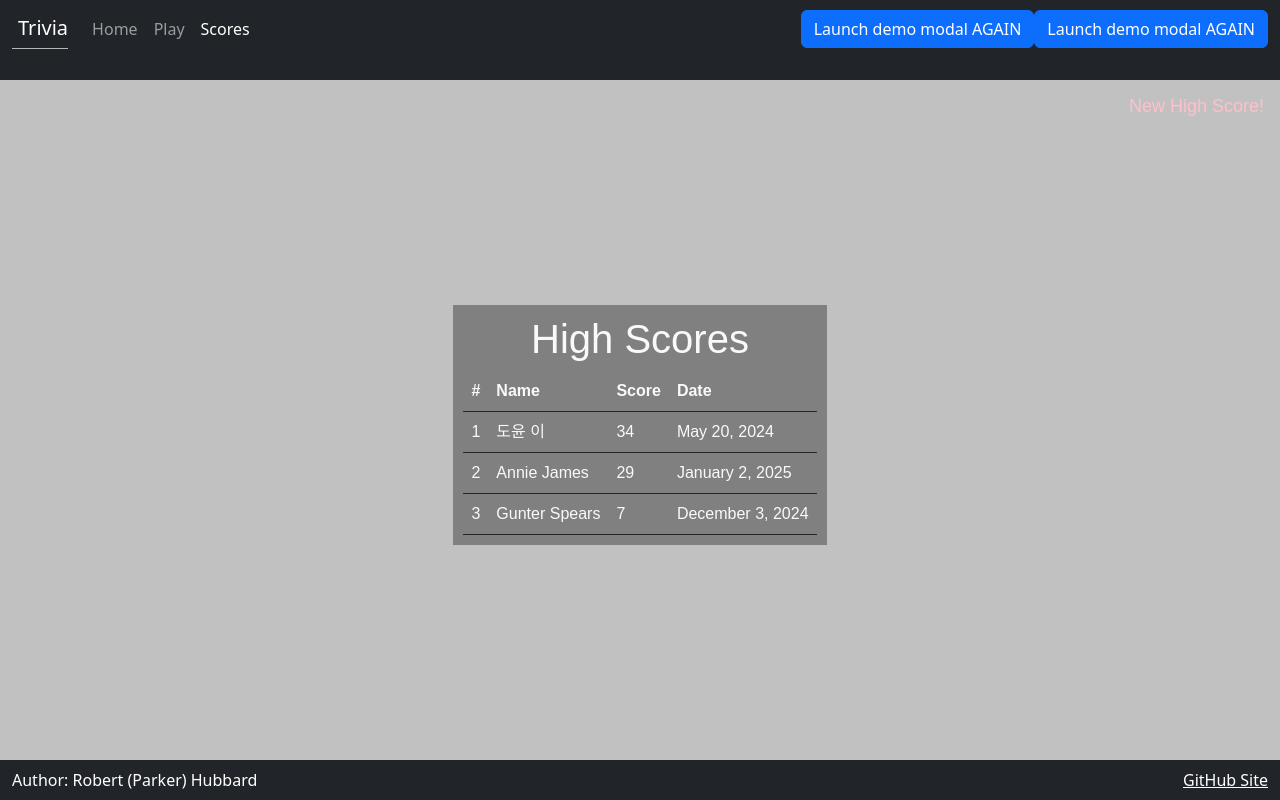
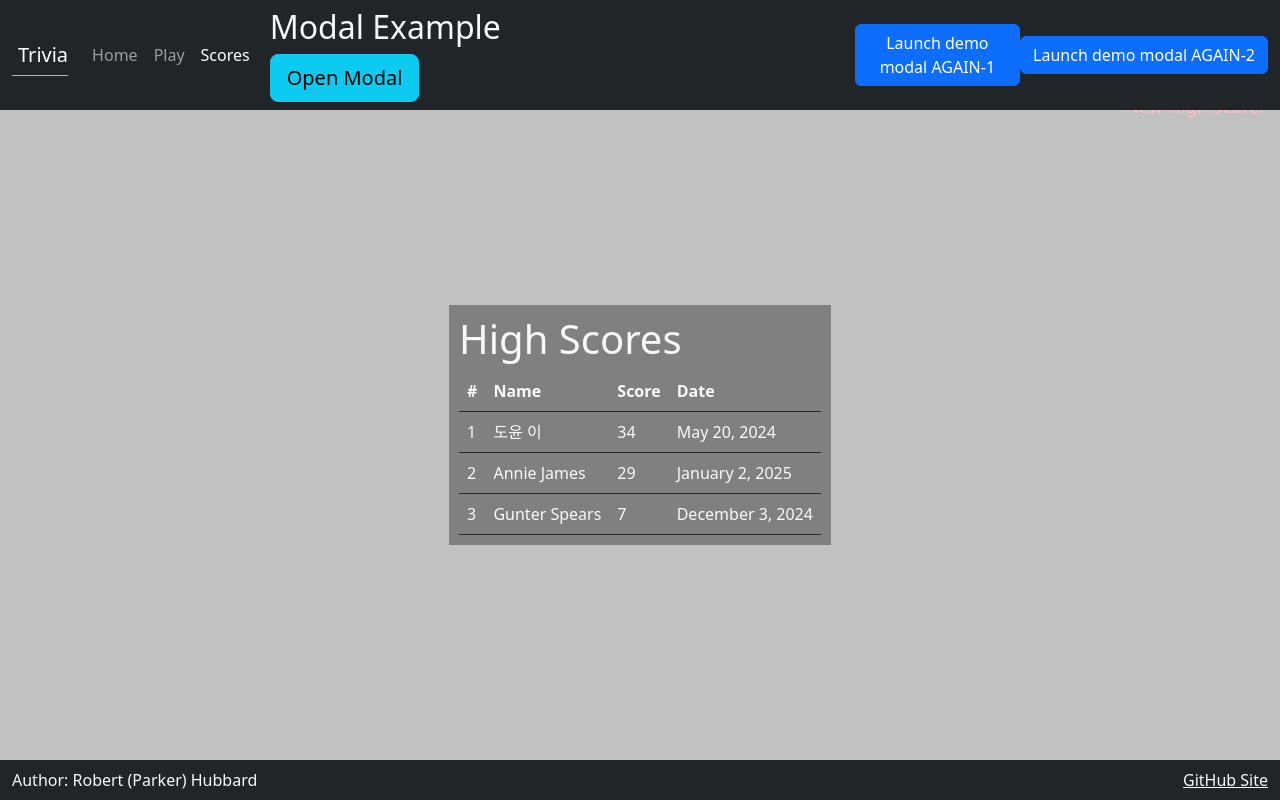
Before and after one commit to rhubba4863/startup, a React (Vite) app: page /scores in a window 1280 px wide. Built offline with nearby package versions, Linux system fonts and the light colour scheme.

Commit message:
Working on Modal. CSS not complete

```diff
--- a/public/notes.md
+++ /dev/null
@@ -1,69 +0,0 @@
-# CS 260 Notes
-
-[My startup](https://simon.cs260.click)
-
-## Helpful links
-
-- [Course instruction](https://github.com/webprogramming260)
-- [Canvas](https://byu.instructure.com)
-- [MDN](https://developer.mozilla.org)
-
-## AWS Notes
-
-Parker first edit attempt
-
-Lorem ipsum dolor sit amet, consectetur adipiscing elit, sed do eiusmod tempor incididunt ut labore et dolore magna aliqua. Ut enim ad minim veniam, quis nostrud exercitation ullamco laboris nisi ut aliquip ex ea commodo consequat. Duis aute irure dolor in reprehenderit in voluptate velit esse cillum dolore eu fugiat nulla pariatur. Excepteur sint occaecat cupidatat non proident, sunt in culpa qui officia deserunt mollit anim id est laborum.
-
-## HTML Notes
-
-Week 3 - HTML
-- [Slides]
-          https://docs.google.com/presentation/d/1WxQOxkiwffc3FXtfavaufKRMkKtxMFr1YdATpkvi4g0/edit#slide=id.g328befd9f3b_0_68
-- [Structure] (https://codepen.io/rhubba4863/pen/NPKLvoy)
-          (https://github.com/webprogramming260/.github/blob/main/profile/html/structure/structure.md)
-- [Input] (https://codepen.io/rhubba4863/pen/zxOJeoY)
-          (https://github.com/webprogramming260/.github/blob/main/profile/html/input/input.md)
-- [Media] (https://codepen.io/rhubba4863/pen/ByBOMwV)
-          (https://github.com/webprogramming260/.github/blob/main/profile/html/media/media.md)
-- [CSS]   (https://codepen.io/rhubba4863/pen/yyBQZKR)
-          (https://github.com/webprogramming260/.github/blob/main/profile/css/introduction/introduction.md)
-- [Animation-Slide] (https://developer.mozilla.org/en-US/play)
-          (https://codepen.io/Digitango/pen/eRRZaP)
-- [Responsive-Design]
-          https://codepen.io/rhubba4863/pen/XJroBvj Bootstrap
-          https://getbootstrap.com/docs/5.0/components/pagination/
-          Remember "LINK" and "script" like below
-          <head>
-            <link rel="stylesheet" href="https://cdn.jsdelivr.net/npm/bootstrap@5.3.3/dist/css/bootstrap.min.css" />
-          </head>
-
-          <body>
-            <button type="button">Plain</button>
-            <button type="button" class="btn btn-outline-primary">Bootstrap</button>
-
-            <script src="https://cdn.jsdelivr.net/npm/bootstrap@5.3.3/dist/js/bootstrap.bundle.min.js"></script>
-          </body>
-
-          https://codepen.io/rhubba4863/pen/RNbEBVL
-          https://codepen.io/rhubba4863/pen/vEBvaWe?editors=1100
-          https://codepen.io/rhubba4863/pen/dPbwjmR
-          https://codepen.io/rhubba4863/pen/emObjMm
-
-          Resize background
-          https://codepen.io/rhubba4863/pen/mybvOor
-
-          Question on Resizing text
-          https://codepen.io/rhubba4863/pen/XJrONvG
-## Week 4 - React
-
-## Goals
-Need to edit Login and Scores pages (maybe some feature different
-than Simon), then later at
-
-## Order
-app.jsx containing the header and footer
-
-
-## Future RPH
-- [] ()
-- [] ()
--- a/src/app.css
+++ b/src/app.css
@@ -19,6 +19,9 @@ main {
   flex-direction: column;
   align-items: center;
   justify-content: space-around;
+
+  /* RPH */
+  background-color: rgb(194, 193, 193);
 }
 
 footer {
@@ -57,3 +60,27 @@ footer a {
     flex: 1 100vh;
   }
 }
+
+
+/* RPH */
+.new-high-score{
+  /* display: flex;
+  flex-direction: row;
+  justify-content: start;
+  align-items:start; */
+
+  /* position: relative;
+  float: right;
+
+  top: 5%; */
+
+  color: pink;
+  position: absolute;
+  top: 12%;
+  right: 16px;
+  font-size: 18px;
+
+  /* Element takes space, but not visible */
+  /* https://www.w3schools.com/css/css_display_visibility.asp */
+  /* visibility: hidden; */
+}
--- a/src/app.jsx
+++ b/src/app.jsx
@@ -1,6 +1,9 @@
 import React from 'react';
 import 'bootstrap/dist/css/bootstrap.min.css';
 import './app.css';
+
+// import React, { useState } from 'react';
+// import { Modal, Button } from 'react-bootstrap';
 
 import { BrowserRouter, NavLink, Route, Routes } from 'react-router-dom';
 import { Login } from './login/login';
@@ -47,14 +50,47 @@ export default function App() {
                   <button class="btn btn-outline-success" type="submit">Search</button>
                 </form> --> */}
 
+
+
+                <div className="container">
+                  <h2>Modal Example</h2>
+                  {/* <!-- Trigger the modal with a button --> */}
+                  <button type="button" className="btn btn-info btn-lg" data-toggle="modal" data-target="#myModal">Open Modal</button>
+
+                  {/* <!-- Modal --> */}
+                  <div className="modal fade" id="myModal" role="dialog">
+                    <div className="modal-dialog">
+
+                      {/* <!-- Modal content--> */}
+                      <div className="modal-content">
+                        <div className="modal-header">
+                          <button type="button" className="close" data-dismiss="modal">&times;</button>
+                          <h4 className="modal-title">Modal Header</h4>
+                        </div>
+                        <div className="modal-body">
+                          <p>Some text in the modal.</p>
+                        </div>
+                        <div className="modal-footer">
+                          <button type="button" className="btn btn-default" data-dismiss="modal">Close</button>
+                        </div>
+                      </div>
+
+                    </div>
+                  </div>
+
+                </div>
+
+
                 {/* <!-- Button trigger modal --> */}
-                <button type="button" className="btn btn-primary" data-bs-toggle="modal" data-bs-target="#exampleModal" id="modal-load-button">
-                  Launch demo modal AGAIN
+                <button type="button" className="btn btn-primary" data-bs-toggle="modal"
+                data-bs-target="#exampleModal" id="modal-load-button">
+                  Launch demo modal AGAIN-1
                 </button>
               </div>
               {/* <!-- Button trigger modal --> */}
-              <button type="button" className="btn btn-primary" data-bs-toggle="modal" data-bs-target="#exampleModal" id="modal-load-button">
-                Launch demo modal AGAIN
+              <button type="button" className="btn btn-primary" data-bs-toggle="modal"
+              data-bs-target="#exampleModal" id="modal-load-button">
+                Launch demo modal AGAIN-2
               </button>
             </div>
           </nav>
@@ -105,6 +141,7 @@ export default function App() {
   )
 }
 
+// RPH - What to display in Main if wrong website
 function NotFound() {
   return <main className='container-fluid bg-secondary text-center'>404: Return to sender. Address unknown.</main>;
 }
--- a/src/main.css
+++ b/src/main.css
@@ -1,3 +1,5 @@
+/* RPH All Original CSS */
+
 header {
   /* flex: 0 90px;
   background-color: rgba(0, 0, 0, 0.9);
--- a/src/play/play.css
+++ b/src/play/play.css
@@ -97,39 +97,6 @@ body {
   /* min-w-{700px}; */
 }
 
-/* 2) Play.html's CSS */
-#guessing-structure{
-  padding: 10px;
-  background-color: gray;
-}
-
-#step-and-score{
-  /* display: inline-block */
-  /* width=100%; */
-
-  display: flex;
-  text-align: center;
-  align-items: center;
-  padding:3px;
-}
-
-/* 3) scores.html's CSS */
-#scores-structure{
-  padding: 10px;
-  background-color: gray;
-}
-
-table {
-  border-collapse: collapse;
-  width: 100%;
-}
-
-.bordertime{
-  padding: 8px;
-  text-align: left;
-  border-bottom: 1px solid #252525;
-}
-
 /* NOTE MEDIA QUERIES HERE */
 /*
 If page is in portrait format
--- a/src/play/play.jsx
+++ b/src/play/play.jsx
@@ -1,6 +1,6 @@
 import React from 'react';
 // Figure CSS format later
-import './play.css';
+import './play1.css';
 
 export function Play() {
   return (
--- /dev/null
+++ b/src/play/play1.css
@@ -0,0 +1,17 @@
+/* 2) Play.html's CSS */
+#guessing-structure{
+  padding: 10px;
+  background-color: gray;
+
+  text-align: center;
+}
+
+#step-and-score{
+  /* display: inline-block */
+  /* width=100%; */
+
+  display: flex;
+  text-align: center;
+  align-items: center;
+  padding:3px;
+}
--- /dev/null
+++ b/src/scores/scores.css
@@ -0,0 +1,16 @@
+/* 3) scores.html's CSS */
+#scores-structure{
+  padding: 10px;
+  background-color: gray;
+}
+
+table {
+  border-collapse: collapse;
+  width: 100%;
+}
+
+.bordertime{
+  padding: 8px;
+  text-align: left;
+  border-bottom: 1px solid #252525;
+}
--- a/src/scores/scores.jsx
+++ b/src/scores/scores.jsx
@@ -1,4 +1,6 @@
 import React from 'react';
+import './scores.css';
+
 
 export function Scores() {
   return (
@@ -8,36 +10,36 @@ export function Scores() {
 
     <main>
       {/* <!-- Note - Some links Hidden till user logs in --> */}
-    <h2 class="new-high-score">New High Score!</h2>
+      <h2 className="new-high-score">New High Score!</h2>
       <div id="scores-structure">
         <h1>High Scores</h1>
         <table>
           <thead>
             <tr>
-              <th class="bordertime">#</th>
-              <th class="bordertime">Name</th>
-              <th class="bordertime">Score</th>
-              <th class="bordertime">Date</th>
+                <th className="bordertime">#</th>
+                <th className="bordertime">Name</th>
+                <th className="bordertime">Score</th>
+                <th className="bordertime">Date</th>
               </tr>
           </thead>
           <tbody>
             <tr>
-            <td class="bordertime">1</td>
-            <td class="bordertime">도윤 이</td>
-            <td class="bordertime">34</td>
-            <td class="bordertime">May 20, 2024</td>
+              <td className="bordertime">1</td>
+              <td className="bordertime">도윤 이</td>
+              <td className="bordertime">34</td>
+              <td className="bordertime">May 20, 2024</td>
             </tr>
             <tr>
-            <td class="bordertime">2</td>
-            <td class="bordertime">Annie James</td>
-            <td class="bordertime">29</td>
-            <td class="bordertime">January 2, 2025</td>
+              <td className="bordertime">2</td>
+              <td className="bordertime">Annie James</td>
+              <td className="bordertime">29</td>
+              <td className="bordertime">January 2, 2025</td>
             </tr>
             <tr>
-            <td class="bordertime">3</td>
-            <td class="bordertime">Gunter Spears</td>
-            <td class="bordertime">7</td>
-            <td class="bordertime">December 3, 2024</td>
+              <td className="bordertime">3</td>
+              <td className="bordertime">Gunter Spears</td>
+              <td className="bordertime">7</td>
+              <td className="bordertime">December 3, 2024</td>
             </tr>
           </tbody>
         </table>
```
Also changed, not shown: src/Z-old-Delete/about.html (renamed from src/about.html), src/Z-old-Delete/login.html (renamed from src/login.html), src/Z-old-Delete/play.html (renamed from src/play.html), src/Z-old-Delete/scores.html (renamed from src/scores.html), 2 other files (tests, documents, lock files or other folders). Lines whose indentation alone changed are shown as unchanged.
